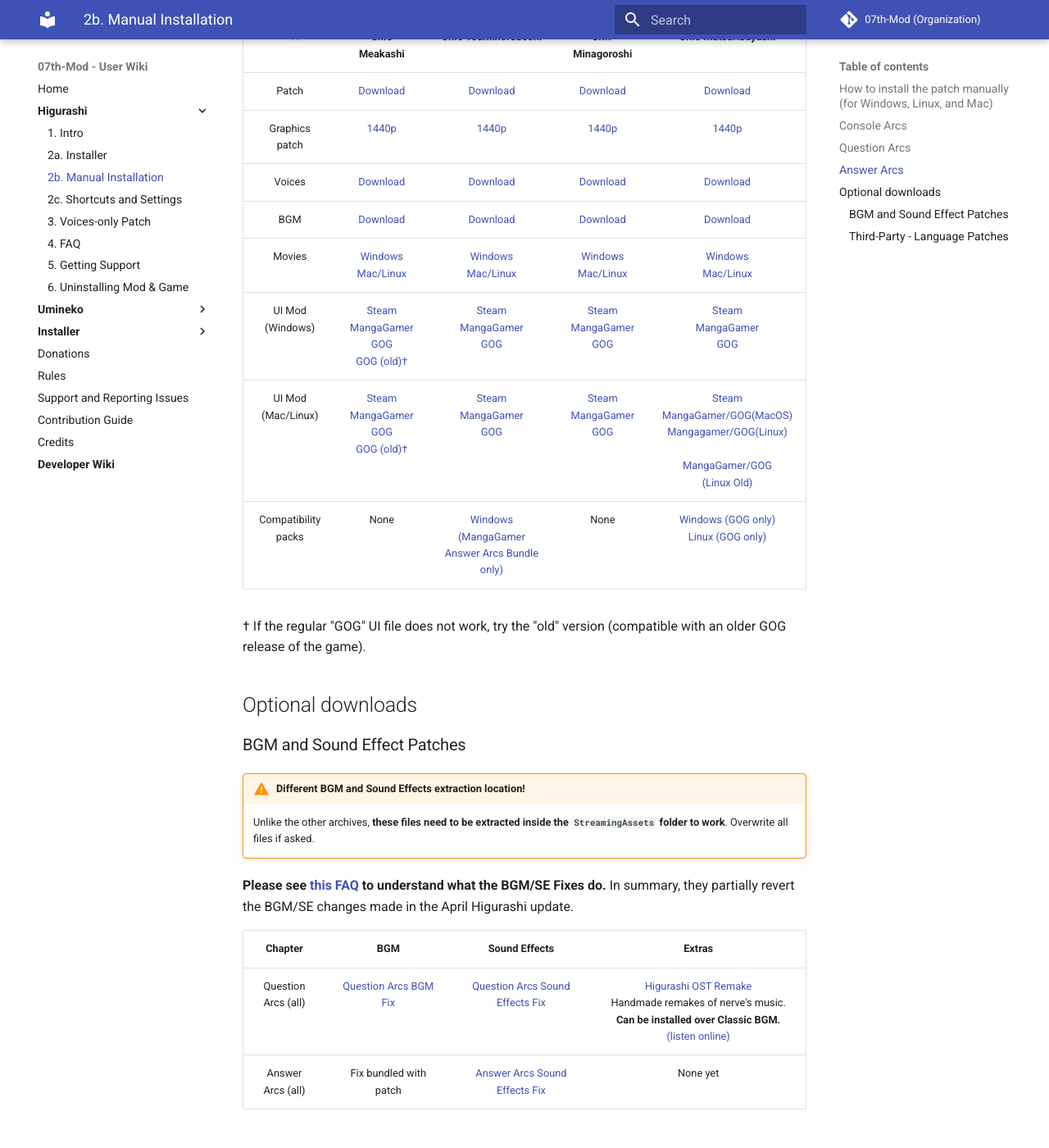
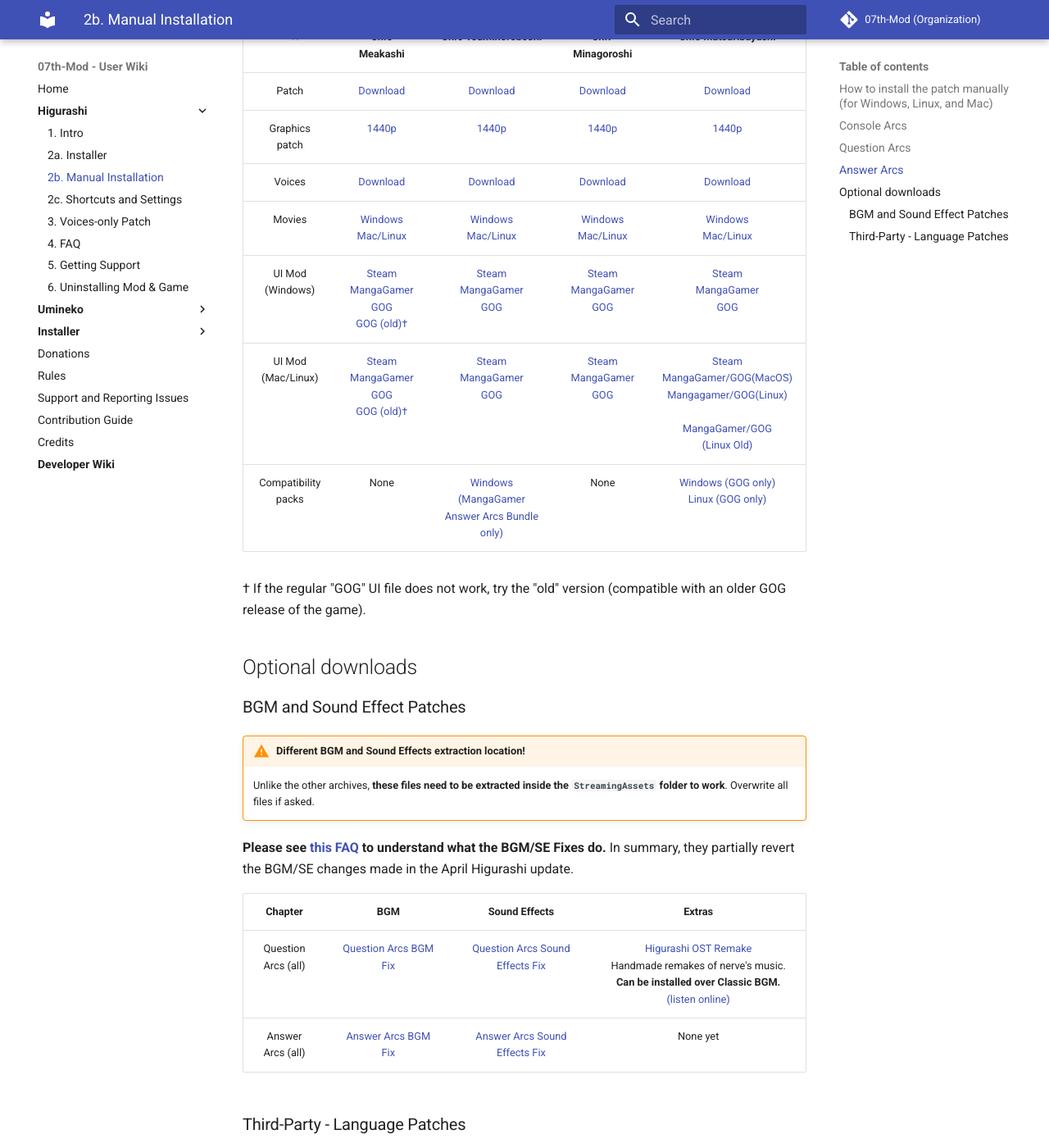
Before and after one commit to 07th-mod/wiki, an MkDocs documentation site: the page built from docs/Higurashi/Manual-Installation.md, in a window 1280 px wide and 1400 px high, scrolled down 3677 px. Shown: the whole window at 82% size. Built offline with MkDocs 1.6.1 and Material for MkDocs 9.7.7, drawn with Linux system fonts in a browser that asks for light colours.

Commit message:
Update wiki to use merged BGM pack

```diff
--- a/docs/Higurashi/Manual-Installation.md
+++ b/docs/Higurashi/Manual-Installation.md
@@ -195,13 +195,6 @@
 <td style="text-align: center;"><a href="https://07th-mod.com/rikachama/voice/Minagoroshi-Voices.7z">Download</a></td>
 <td style="text-align: center;"><a href="https://07th-mod.com/rikachama/voice/Matsuribayashi-Voices.7z">Download</a></td>
 </tr>
-<tr class="even">
-<td style="text-align: center;">BGM</td>
-<td style="text-align: center;"><a href="https://07th-mod.com/rikachama/audio/Meakashi-BGM.7z">Download</a></td>
-<td style="text-align: center;"><a href="https://07th-mod.com/rikachama/audio/Tsumihoroboshi-BGM.7z">Download</a></td>
-<td style="text-align: center;"><a href="https://07th-mod.com/rikachama/audio/Minagoroshi-BGM.7z">Download</a></td>
-<td style="text-align: center;"><a href="https://07th-mod.com/rikachama/audio/Matsuribayashi-BGM.7z">Download</a></td>
-</tr>
 <tr class="odd">
 <td style="text-align: center;">Movies</td>
 <td style="text-align: center;"><a href="https://07th-mod.com/rikachama/video/Meakashi-Movie.7z">Windows</a><br><a href="https://07th-mod.com/rikachama/video/Meakashi-Movie_UNIX.7z">Mac/Linux</a></td>
@@ -268,7 +261,7 @@
 </tr>
 <tr class="even">
 <td style="text-align: center;">Answer Arcs (all)</td>
-<td style="text-align: center;">Fix bundled with patch</td>
+<td style="text-align: center;"><a href="https://07th-mod.com/rikachama/audio/HigurashiKai-OldBGM-v2.7z">Answer Arcs BGM Fix</a></td>
 <td style="text-align: center;"><a href="https://07th-mod.com/rikachama/audio/HigurashiKai-OldSE.7z">Answer Arcs Sound Effects Fix</a></td>
 <td style="text-align: center;">None yet</td>
 </tr>
```
